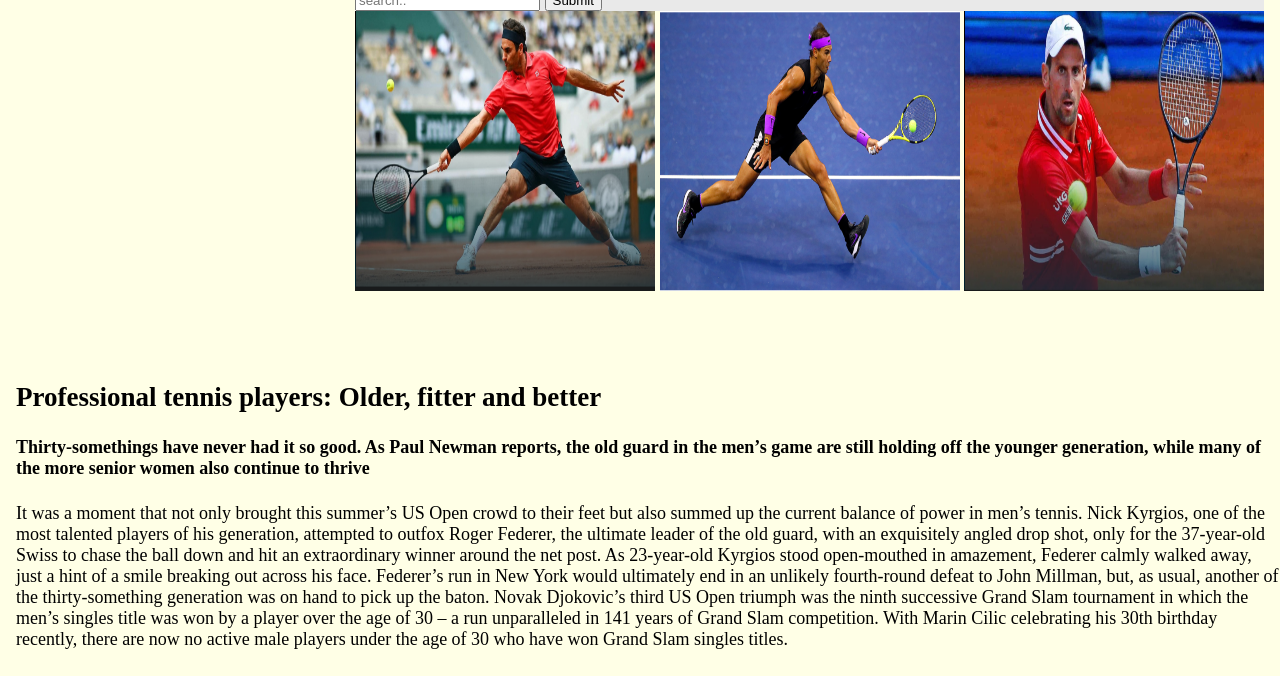
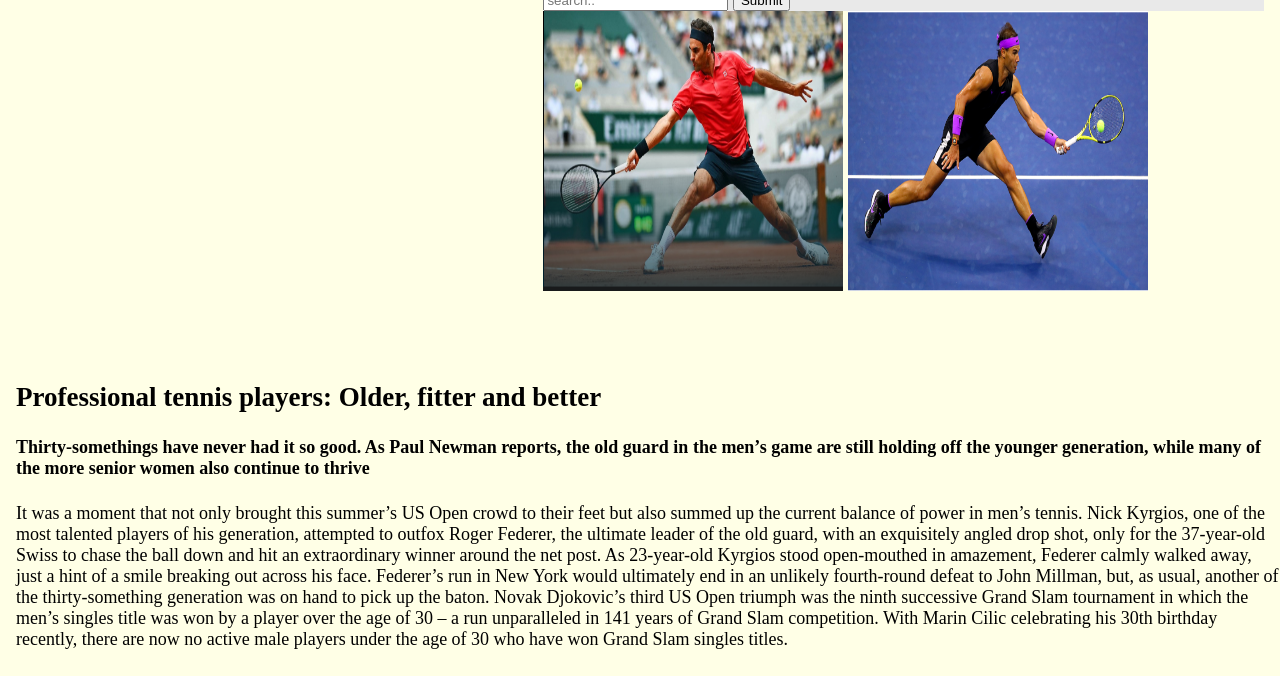
Before and after one commit to Sano-Godson/Sano-Godson.github.io, a plain HTML site: page index.html in a window 1280 px wide. Shown: the part 124-800 px from the top of the page. Drawn offline with Linux system fonts and the light colour scheme.

Commit message:
Update index.html

```diff
--- a/index.html
+++ b/index.html
@@ -29,7 +29,7 @@ body {
 </head>
 <body>
 	<div class="topright">
-<img src="logo.PNG" alt="logo" width="400" height="100">
+                <img src="logo.PNG" alt="logo" width="400" height="100">
 		<img src="login.PNG" alt="login sign">
 		<a href="login.html" >Login</a>&emsp;
 		<img src="shop.PNG" alt="shop sign">
@@ -41,8 +41,7 @@ body {
 		<button type="submit">Submit</button>
 		</div>
 		<img src="federer.PNG" alt="federer" width="300" height="280">
-			<img src="nadal.PNG" alt="nadal" width="300" height="280">
-		<img src="djkovic.PNG" alt="djkovic" width="300" height="280">
+		<img src="nadal.PNG" alt="nadal" width="300" height="280">
 	</div>
 	<p><p>
 
```
